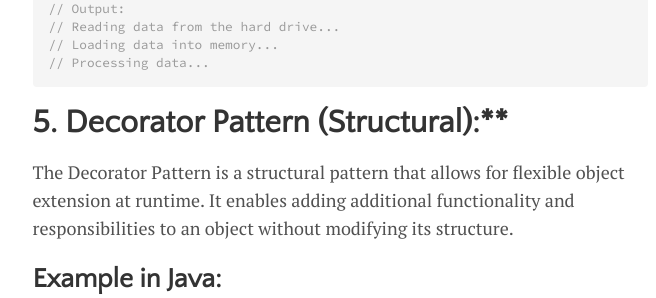
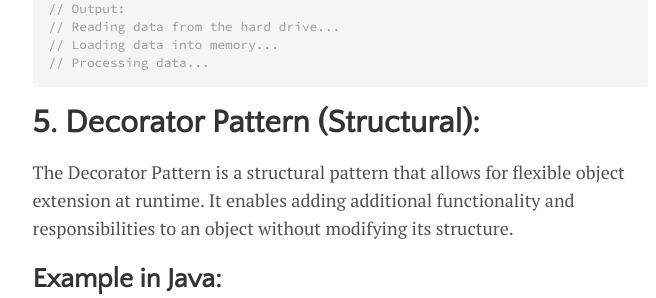
Before and after one commit to LSchultebraucks/lschultebraucks.github.io, a Jekyll site: the page built from _posts/2023-08-03-my-7-most-used-design-patterns.md, in a window 1280 px wide and 900 px high, scrolled down 4828 px. Shown: the part 155-453 px from the top of the window, without its empty margins (300-956 px from the left). Built offline with Jekyll 4.4.1, drawn with Linux system fonts in a browser that asks for light colours.

Commit message:
fixed formatting

````diff
--- a/_posts/2023-08-03-my-7-most-used-design-patterns.md
+++ b/_posts/2023-08-03-my-7-most-used-design-patterns.md
@@ -215,7 +215,7 @@ computerFacade.start();
 // Processing data...
 ```
 
-# 5. Decorator Pattern (Structural):**
+# 5. Decorator Pattern (Structural):
 The Decorator Pattern is a structural pattern that allows for flexible object extension at runtime. It enables adding additional functionality and responsibilities to an object without modifying its structure.
 
 ## Example in Java:
````
